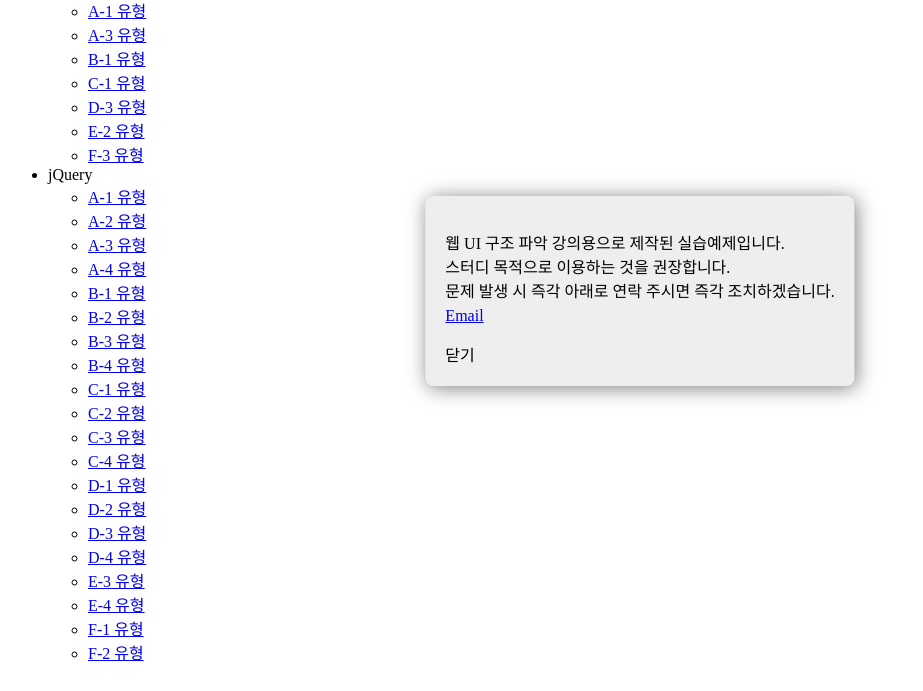
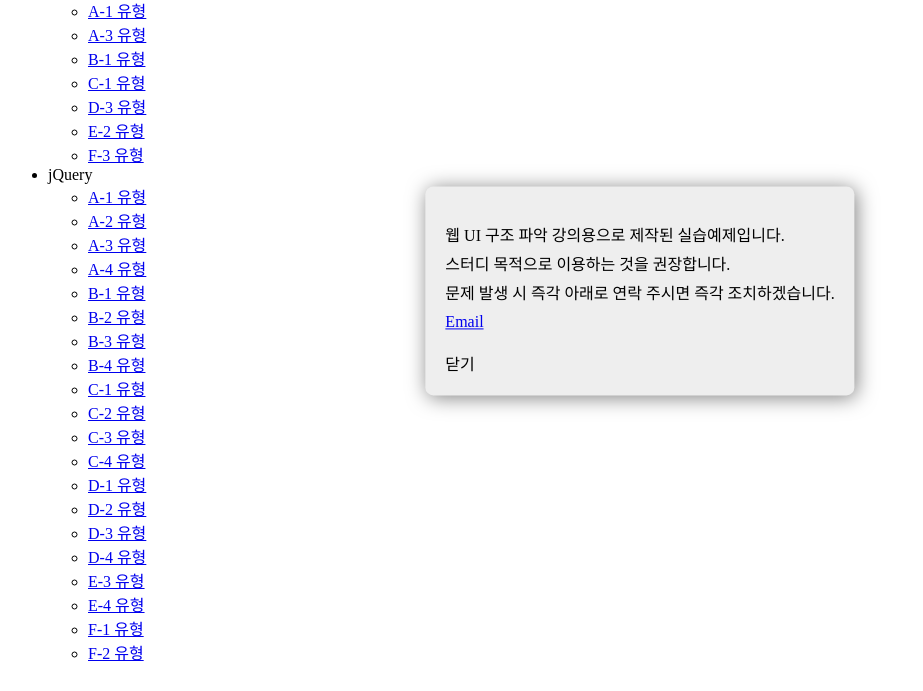
Before and after one commit to joona0306/web-structure-examsample, a plain HTML site: page index.html in a window 1280 px wide. Shown: the part 109-800 px from the top of the page, without its empty margins (0-923 px from the left). Drawn offline with Linux system fonts and the light colour scheme.

Commit message:
리드미 바로가기 추가, 모달기능 수정

```diff
--- a/index.html
+++ b/index.html
@@ -118,7 +118,7 @@
     display: none;
    "
   >
-   <p style="line-height: 1.5; margin-bottom: 14px">
+   <p style="line-height: 1.8; margin-bottom: 14px">
     웹 UI 구조 파악 강의용으로 제작된 실습예제입니다. <br />
     스터디 목적으로 이용하는 것을 권장합니다. <br />
     문제 발생 시 즉각 아래로 연락 주시면 즉각 조치하겠습니다.
@@ -132,7 +132,7 @@
   <script>
    const modal = document.querySelector("#modal");
    const modalBtn = document.querySelector(".modal-btn");
-   window.addEventListener("load", () => {
+   window.addEventListener("pageshow", () => {
     if (!sessionStorage.getItem("modalShown")) {
      // sessionStorage에 'modalShown' 플래그가 없으면 모달을 띄움
      modal.style.display = "block";
```
Also changed, not shown: 1 other file.
